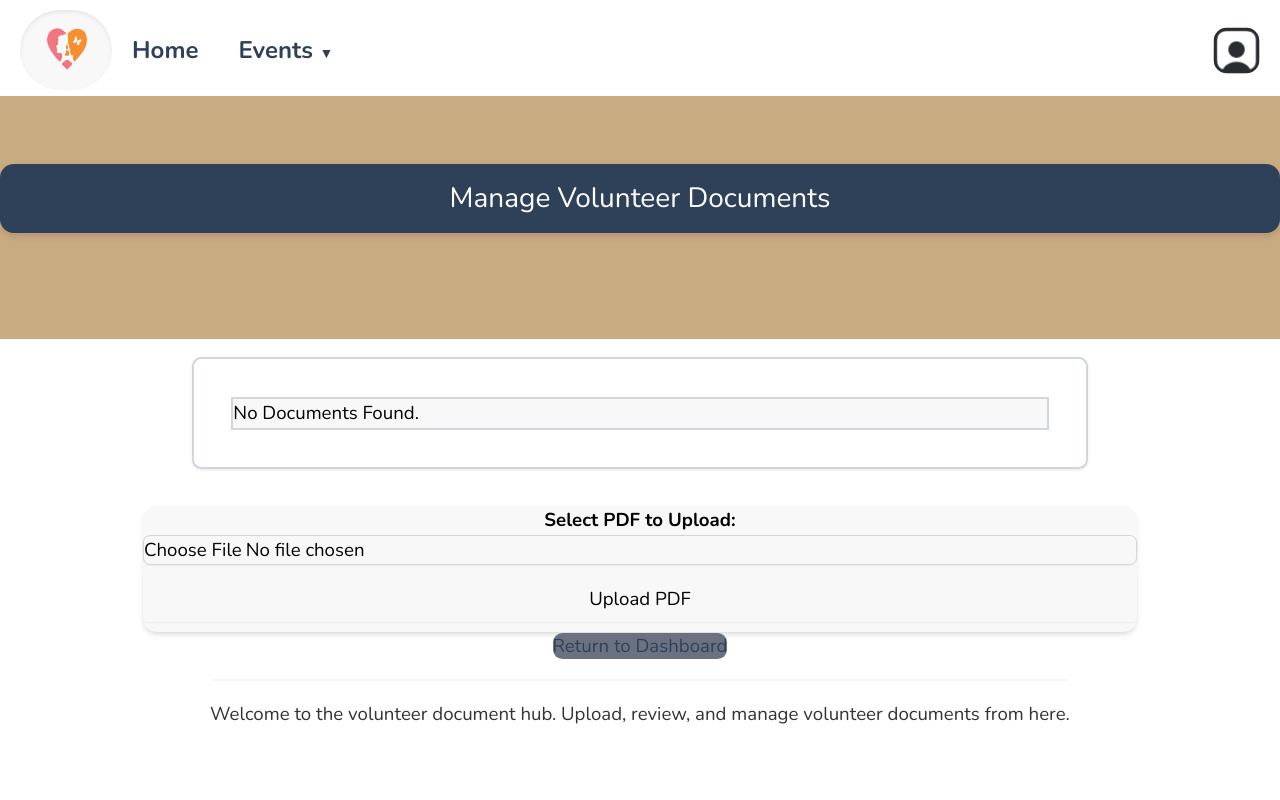
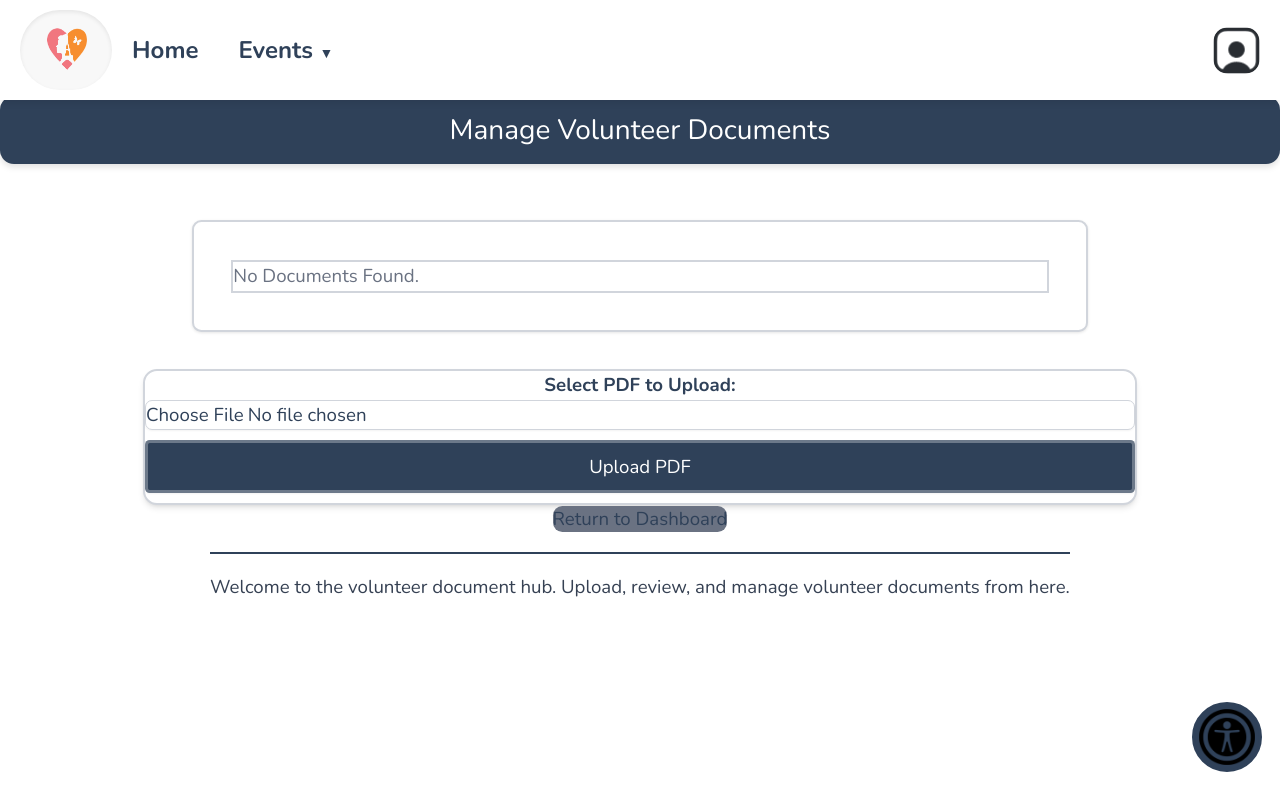
Before and after one commit to mswain2/GwenGifts, a PHP site: page /stepvarepo/resources.php in a window 1280 px wide. Run offline with PHP 8.4, Linux system fonts and the light colour scheme; the visitor is signed in with stand-in values (Sample User, id 1); style sheets or scripts are compiled from the project's sources.

Commit message:
Kenzie fixed title for requestFailed, resetPassword, and setTimes. Kenzie fixed bandaid header and title for resources.php.

```diff
--- a/requestFailed.php
+++ b/requestFailed.php
@@ -7,7 +7,7 @@
     <html>
         <head>
             <?php require_once('universal.inc') ?>
-            <title>Whiskey Valor | Sign-Up for Event</title>
+            <title>Gwyneth's Gift | Sign-Up for Event</title>
         </head>
         <body>
             <?php require_once('header.php') ?>
--- a/resetPassword.php
+++ b/resetPassword.php
@@ -56,7 +56,7 @@
 <html>
     <head>
         <?php require_once('universal.inc') ?>
-        <title>Whiskey Valor | Reset Password</title>
+        <title>Gwyneth's Gift | Reset Password</title>
     </head>
     <body>
         <?php require_once('header.php') ?>
--- a/resources.php
+++ b/resources.php
@@ -46,7 +46,7 @@ $pdfFiles = listPDFFiles($target_dir);
 <head>
     <meta charset="UTF-8" />
     <meta name="viewport" content="width=device-width, initial-scale=1.0" />
-    <title>Manage Volunteer Documents</title>
+    <title>Gwyneth's Gift | Manage Volunteer Documents</title>
   <link href="css/normal_tw.css" rel="stylesheet">
 
 <!-- BANDAID FIX FOR HEADER BEING WEIRD -->
@@ -54,65 +54,10 @@ $pdfFiles = listPDFFiles($target_dir);
 $tailwind_mode = true;
 require_once('header.php');
 ?>
-<style>
-        .date-box {
-            background: #f0f0f0;
-            padding: 7px 30px;
-            border-radius: 50px;
-            box-shadow: -2px 2px 4px rgba(0, 0, 0, 0.08) inset;
-            color: #333333;
-            font-size: 24px;
-            font-weight: 700;
-            text-align: center;
-        }
-        .dropdown {
-            padding-right: 50px;
-        }
+<h1>Manage Volunteer Documents</h1>
+</head>
 
-        body, main{
-            background-color: #ffffff;
-        }
-
-        table tr td[colspan="2"] {
-        background-color: #f8f8f8 !important; /* light gray */
-            color: black !important;
-        }
-
-        form {
-        background-color: #f8f8f8 !important; /* light gray */
-        color: black !important;
-        border: none !important;
-        }
-
-        .blue-button {
-        background-color: #f8f8f8 !important;
-        color: black !important;
-        border: none !important;
-        }
-
-        .info-section .info-text {
-        color: #333333 !important;
-        }
-
-        .blue-div {
-        background-color: #f8f8f8 !important;
-        }
-
-        form label {
-            color: black;
-        }
-
-</style>
-<!-- BANDAID END, REMOVE ONCE SOME GENIUS FIXES -->
-</head>
 <body>
-
-    <!-- Hero Section with Title -->
-    <header class="hero-header">
-        <div class="center-header">
-            <h1>Manage Volunteer Documents</h1>
-        </div>
-    </header>
 
     <main>
         <div class="main-content-box w-[80%] overflow-hidden">
@@ -153,7 +98,7 @@ require_once('header.php');
             <input type="file" name="fileToUpload" id="fileToUpload" accept="application/pdf" class="block mx-auto mb-4 border border-gray-300 p-2 rounded-md w-full">
 
             <div class="flex justify-center space-x-4 mt-4">
-                <input type="submit" value="Upload PDF" name="submit" class="blue-button">
+                <input type="submit" value="Upload PDF" name="submit" class="submit-button">
             </div>
         </form>
 
--- a/setTimes.php
+++ b/setTimes.php
@@ -84,7 +84,7 @@
 <html>
     <head>
         <?php require_once('universal.inc') ?>
-        <title>Whiskey Valor | Add New Check-In</title>
+        <title>Gwyneth's Gift | Add New Check-In</title>
     </head>
     <body>
 	<?php require_once('header.php') ?>
```
